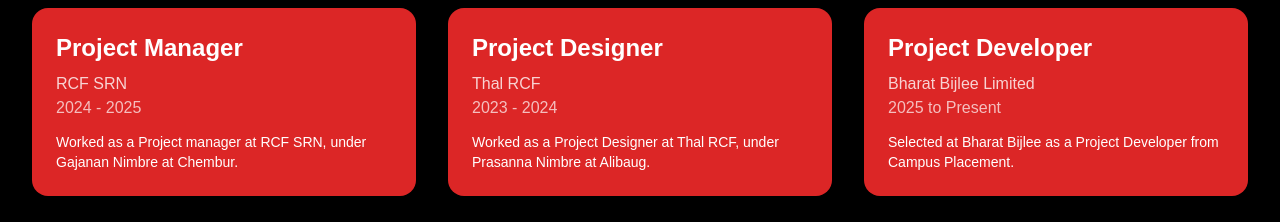
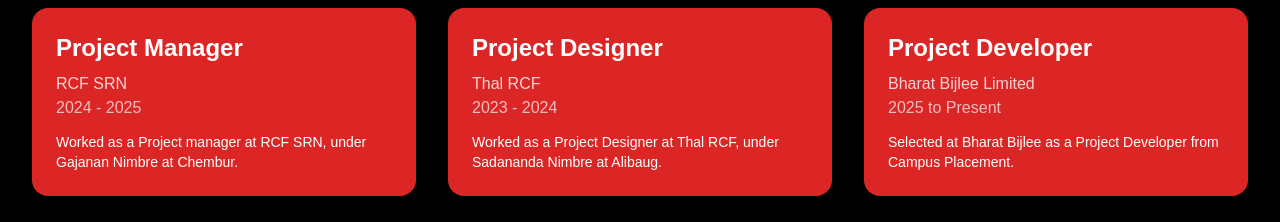
Before and after one commit to harshkoli9/harsh-koli, a Next.js app: page /about in a window 1280 px wide. Shown: the part 1360-1582 px from the top of the page. Built offline with nearby package versions, Linux system fonts and the light colour scheme.

Commit message:
Updated achievements page and photo layout

```diff
--- a/src/components/aboutme/experience/experience.jsx
+++ b/src/components/aboutme/experience/experience.jsx
@@ -17,7 +17,7 @@
     role: "Project Designer",
     year: "2023 - 2024",
     description:
-      "Worked as a Project Designer at Thal RCF, under Prasanna Nimbre at Alibaug.",
+      "Worked as a Project Designer at Thal RCF, under Sadananda Nimbre at Alibaug.",
   },
   {
     id: 3,
```
